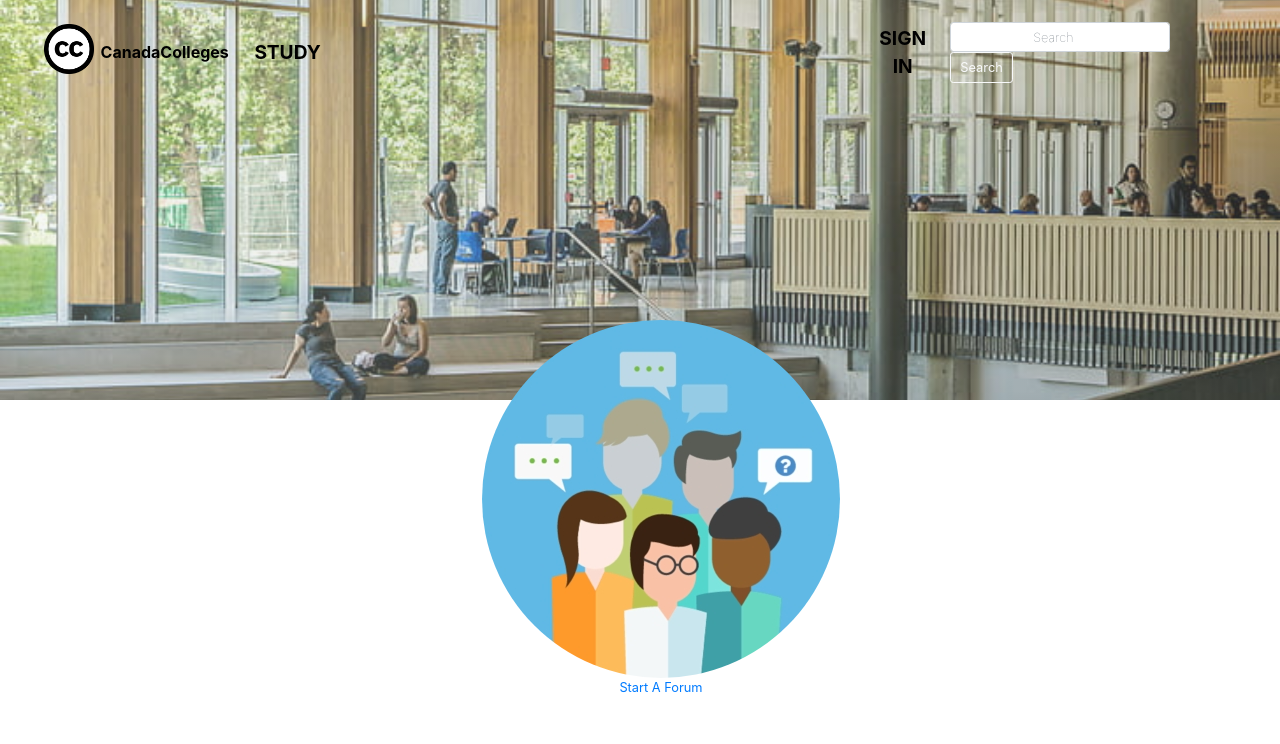
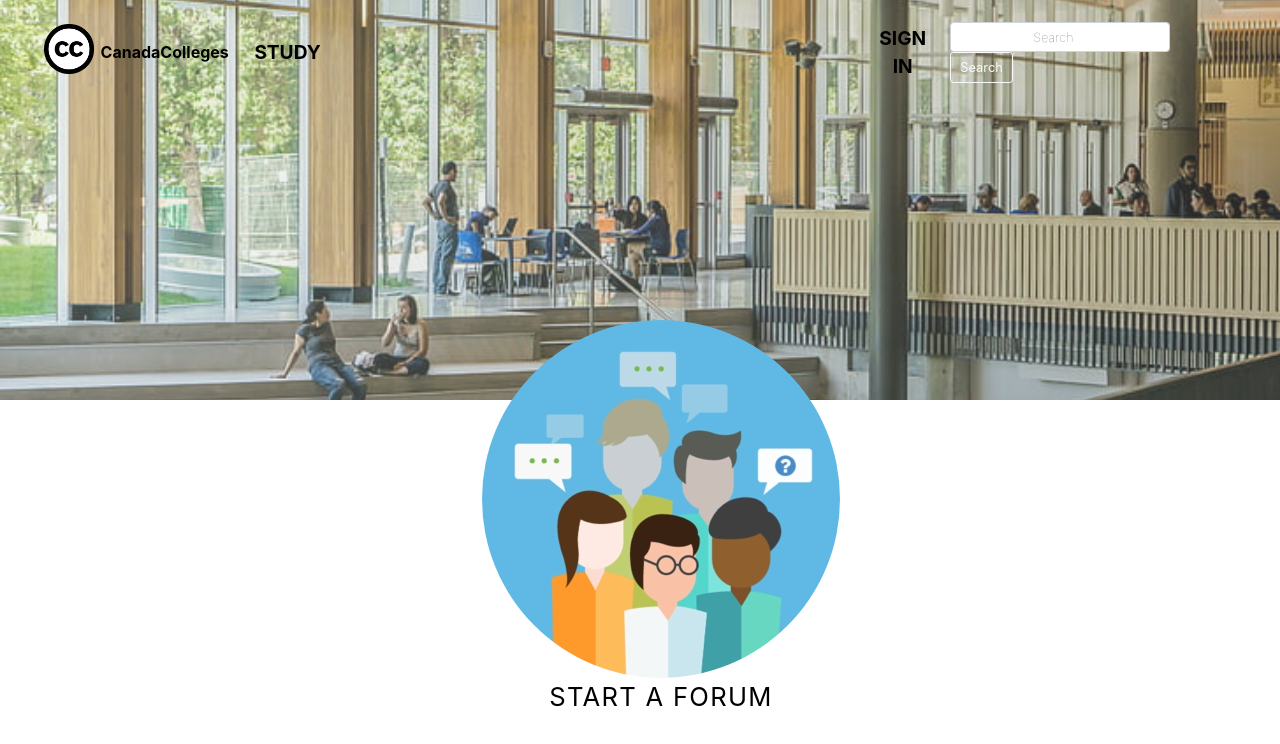
Before and after one commit to RevanthKumarMulluri/CanadaColleges, a React (Create React App) app: page / in a window 1280 px wide. Shown: the top 744 px of the page. Built offline with nearby package versions, Linux system fonts and the light colour scheme.

Commit message:
added css to start a forum

```diff
--- a/src/containers/forum/NewForum.module.scss
+++ b/src/containers/forum/NewForum.module.scss
@@ -6,29 +6,26 @@
     position: fixed;
     top: 40vh;
     right:55vh;
+    border-radius: 3px;
 }
 
-.newforum{
-
-
+.forum:hover{
+    color :white;
+    transform: translateY(-1.5rem) scale(1.03);
+    transition: transform .5s ease-in;
 }
 
 .imagecomposition {
     border-radius: 10rem;
-    box-shadow: 0 1.5rem 4 rem rgba($color-black,.4);
     transition: all .5s ease-in-out;
     background: transparent;
 
 }
 
 .imagetext{
-    margin-top: 5rem;
-    padding-top: 10rem;
+    font-size: 2rem;
+    font-weight: 400;
+    letter-spacing: .1rem;
+    text-transform: uppercase;
+    color:$color-black;
 }
-
-
-// .background{
-//     background-image: linear-gradient(to right, $color-primary-light, $color-primary-dark);
-//     color: transparent;
-//     -webkit-background-clip : text;
-// }
```
